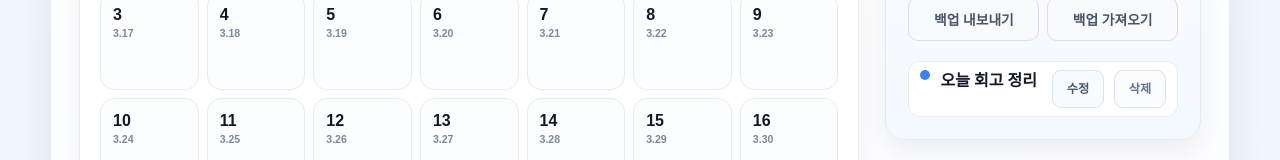
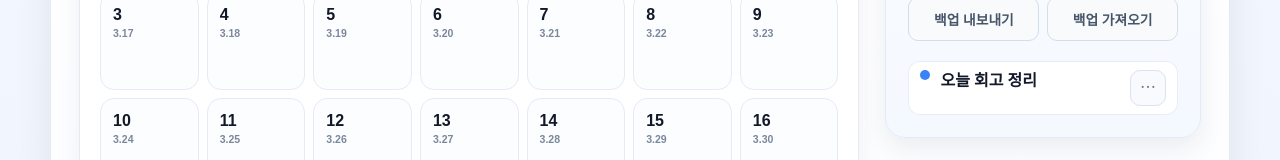
Before and after one commit to sindw07-sys/xvcnmwefqoiwsdafklcxlioweriowndcsvjk, a React (Vite) app: page / in a window 1280 px wide. Shown: the part 326-486 px from the top of the page. Built offline with nearby package versions, Linux system fonts and the light colour scheme.

Commit message:
Replace event card action buttons with overflow menu

```diff
--- a/src/App.tsx
+++ b/src/App.tsx
@@ -1,4 +1,4 @@
-import { FormEvent, useEffect, useMemo, useRef, useState } from 'react';
+import { FormEvent, MouseEvent as ReactMouseEvent, useEffect, useMemo, useRef, useState } from 'react';
 
 const DAY_LABELS = ['일', '월', '화', '수', '목', '금', '토'];
 const WEEKDAY_NAMES = ['일요일', '월요일', '화요일', '수요일', '목요일', '금요일', '토요일'];
@@ -190,7 +190,9 @@ function App() {
   const [editingEventTitle, setEditingEventTitle] = useState('');
   const [editingEventColor, setEditingEventColor] = useState(EVENT_COLOR_PRESETS[0]);
   const [editingEventType, setEditingEventType] = useState<EventRepeatType>('none');
+  const [activeMenuEventId, setActiveMenuEventId] = useState<string | null>(null);
   const restoreInputRef = useRef<HTMLInputElement>(null);
+  const actionMenuAreaRef = useRef<HTMLUListElement>(null);
 
   const initialEvents = useMemo<Event[]>(() => buildInitialEvents(today), [today]);
 
@@ -216,6 +218,18 @@ function App() {
   useEffect(() => {
     localStorage.setItem(STORAGE_KEY, JSON.stringify(events));
   }, [events]);
+
+
+  useEffect(() => {
+    const handleClickOutside = (e: MouseEvent) => {
+      if (!actionMenuAreaRef.current?.contains(e.target as Node)) {
+        setActiveMenuEventId(null);
+      }
+    };
+
+    document.addEventListener('click', handleClickOutside);
+    return () => document.removeEventListener('click', handleClickOutside);
+  }, []);
 
   const monthCells = useMemo(() => createMonthGrid(currentMonth), [currentMonth]);
 
@@ -367,6 +381,7 @@ function App() {
   };
 
   const handleDeleteEvent = (eventId: string) => {
+    setActiveMenuEventId(null);
     const shouldDelete = window.confirm('이 일정을 삭제할까요?');
     if (!shouldDelete) {
       return;
@@ -376,6 +391,7 @@ function App() {
   };
 
   const startEditEvent = (event: Event) => {
+    setActiveMenuEventId(null);
     setIsAddFormOpen(false);
     setEditingEventId(event.id);
     setEditingEventTitle(event.title);
@@ -577,7 +593,7 @@ function App() {
               <p>아직 일정 없음</p>
             </div>
           ) : (
-            <ul className="panel-event-list" aria-label="선택 날짜 일정 목록">
+            <ul className="panel-event-list" aria-label="선택 날짜 일정 목록" ref={actionMenuAreaRef}>
               {selectedDateEvents.map((event) => {
                 const isEditing = editingEventId === event.id;
 
@@ -643,24 +659,41 @@ function App() {
                     )}
                   </div>
                   {!isEditing && (
-                    <>
+                    <div className="panel-event-actions">
                       <button
                         type="button"
-                        className="panel-edit-button"
+                        className="panel-action-menu-button"
+                        onClick={(e: ReactMouseEvent<HTMLButtonElement>) => {
+                          e.stopPropagation();
+                          setActiveMenuEventId((prev) => (prev === event.id ? null : event.id));
+                        }}
+                        aria-label={`${event.title} 일정 액션 메뉴`}
+                        aria-haspopup="menu"
+                        aria-expanded={activeMenuEventId === event.id}
+                      >
+                        ⋯
+                      </button>
+                      {activeMenuEventId === event.id && (
+                        <div className="panel-action-menu" role="menu" aria-label={`${event.title} 일정 메뉴`}>
+                          <button
+                            type="button"
+                            className="panel-action-menu-item"
+                            role="menuitem"
                             onClick={() => startEditEvent(event)}
-                        aria-label={`${event.title} 일정 수정`}
                           >
                             수정
                           </button>
                           <button
                             type="button"
-                        className="panel-delete-button"
+                            className="panel-action-menu-item danger"
+                            role="menuitem"
                             onClick={() => handleDeleteEvent(event.id)}
-                        aria-label={`${event.title} 일정 삭제`}
                           >
                             삭제
                           </button>
-                    </>
+                        </div>
+                      )}
+                    </div>
                   )}
                 </li>
                 );
--- a/src/styles.css
+++ b/src/styles.css
@@ -374,47 +374,73 @@ button:active {
   gap: 10px;
 }
 
-.panel-edit-button,
-.panel-delete-button {
+
+.panel-event-actions {
+  position: relative;
+  margin-left: auto;
   flex: 0 0 auto;
-  align-self: center;
-  min-width: 52px;
-  min-height: 38px;
-  padding: 6px 9px;
-  border-radius: 9px;
-  font-size: 0.76rem;
-  font-weight: 600;
-  line-height: 1;
 }
 
-.panel-edit-button {
-  border-color: #d9e2ef;
-  background: #f8fbff;
-  color: #475569;
+.panel-action-menu-button {
+  min-width: 36px;
+  min-height: 36px;
+  width: 36px;
+  height: 36px;
+  padding: 0;
+  border-radius: 10px;
+  border-color: #dbe3f0;
+  background: #f8fafd;
+  color: #64748b;
+  font-size: 1rem;
+  line-height: 1;
+  box-shadow: none;
 }
 
-.panel-edit-button:hover,
-.panel-edit-button:focus-visible {
-  border-color: #c7d5e8;
-  background: #f1f6fd;
+.panel-action-menu-button:hover,
+.panel-action-menu-button:focus-visible {
+  background: #f1f5fb;
+  border-color: #cfd9e8;
   color: #334155;
-  box-shadow: 0 3px 10px rgba(100, 116, 139, 0.12);
+  box-shadow: 0 4px 10px rgba(15, 23, 42, 0.08);
 }
 
-.panel-delete-button {
-  border-color: #dde4ef;
-  background: #fafcff;
-  color: #64748b;
+.panel-action-menu {
+  position: absolute;
+  top: calc(100% + 6px);
+  right: 0;
+  min-width: 104px;
+  padding: 6px;
+  background: #fff;
+  border-radius: 10px;
+  box-shadow: 0 12px 24px rgba(15, 23, 42, 0.16);
+  z-index: 10;
 }
 
-.panel-delete-button:hover,
-.panel-delete-button:focus-visible {
-  border-color: #ebc7cf;
-  background: #fff5f6;
-  color: #9f1239;
-  box-shadow: 0 3px 10px rgba(190, 24, 93, 0.1);
+.panel-action-menu-item {
+  width: 100%;
+  min-height: 36px;
+  border: 0;
+  background: transparent;
+  border-radius: 8px;
+  padding: 8px 10px;
+  text-align: left;
+  font-size: 0.83rem;
+  font-weight: 600;
+  color: #334155;
+  box-shadow: none;
 }
 
+.panel-action-menu-item:hover,
+.panel-action-menu-item:focus-visible {
+  background: #f1f5f9;
+  color: #0f172a;
+}
+
+.panel-action-menu-item.danger:hover,
+.panel-action-menu-item.danger:focus-visible {
+  background: #fff1f3;
+  color: #be123c;
+}
 @media (max-width: 920px) {
   .calendar-layout {
     grid-template-columns: 1fr;
```
Lines whose indentation alone changed are shown as unchanged.
